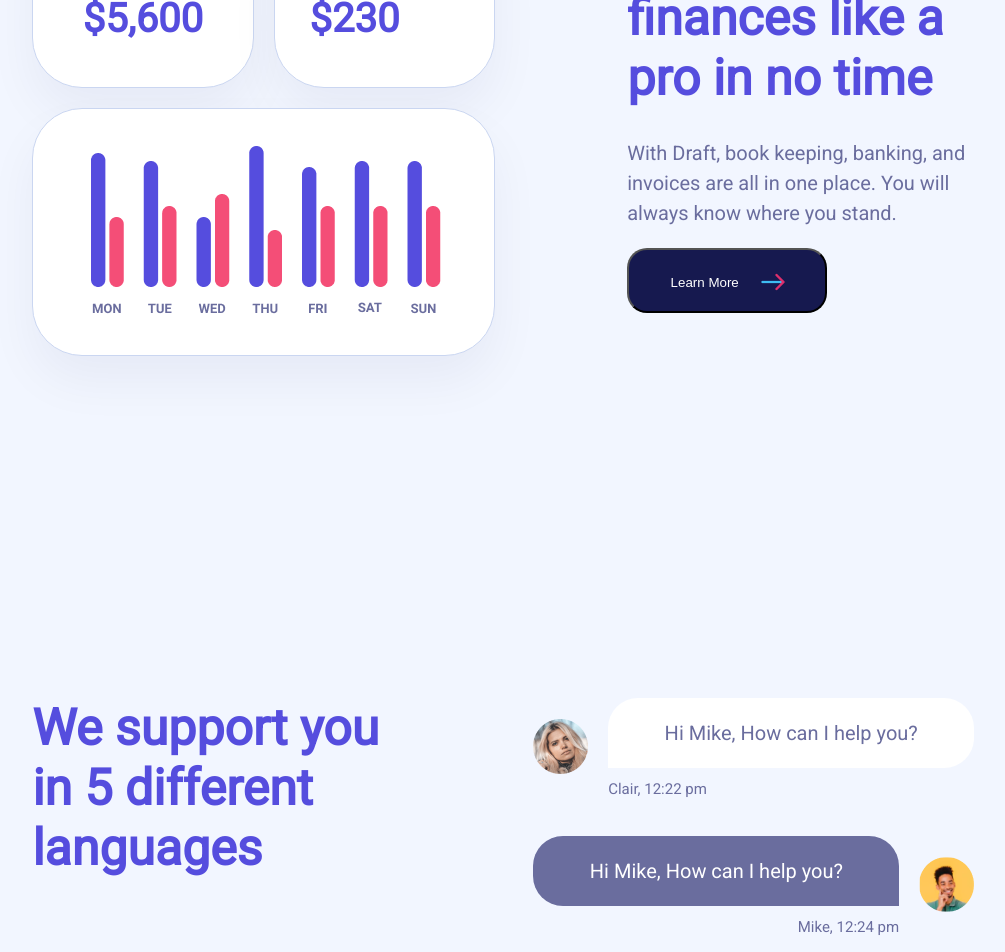
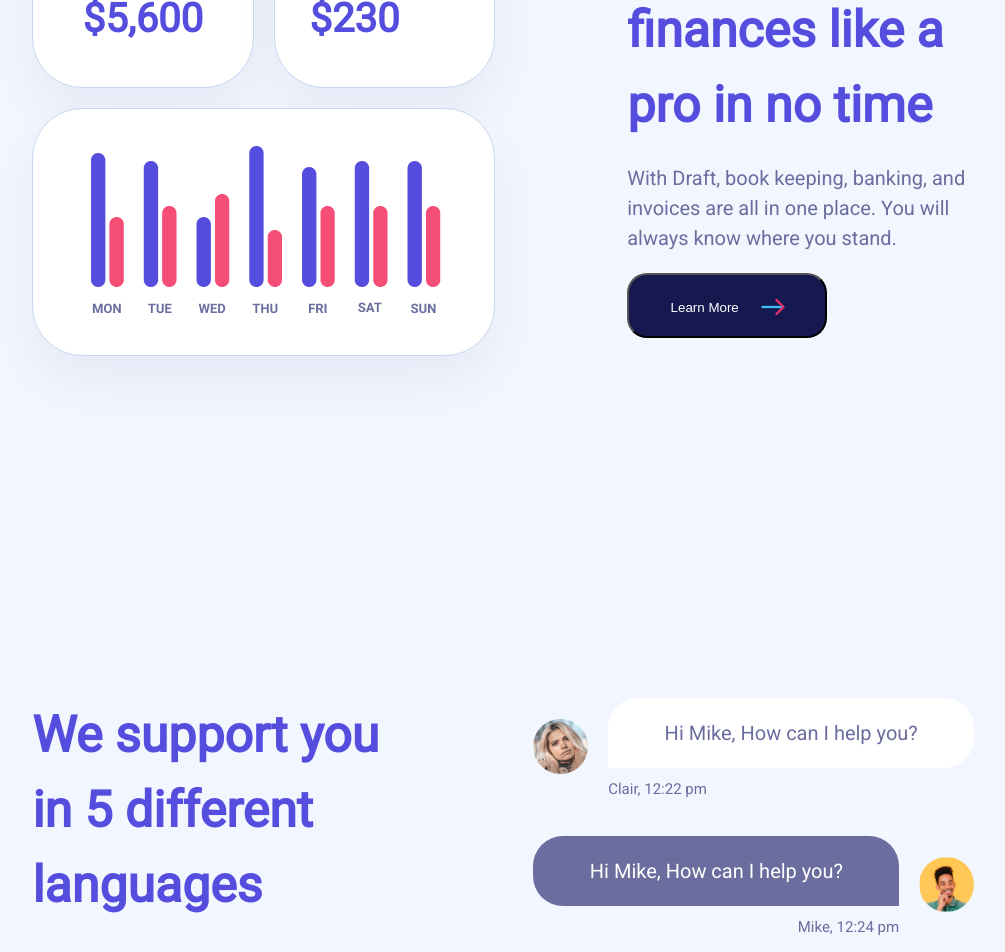
Before and after one commit to sobhanessi/dotSwan, a React (Create React App) app: page / in a window 1280 px wide. Shown: the part 1800-2752 px from the top of the page, without its empty margins (235-1240 px from the left). Built offline with nearby package versions, Linux system fonts and the light colour scheme.

Commit message:
some enhancements on the css file of main page

```diff
--- a/src/components/Footer.jsx
+++ b/src/components/Footer.jsx
@@ -45,7 +45,7 @@
             Privacy policy
           </NavLink>
           <NavLink to='/contact-us' className='footer-links'>
-            Contact s
+            Contact us
           </NavLink>
         </div>
       </div>
--- a/src/components/css/mainPage.css
+++ b/src/components/css/mainPage.css
@@ -13,35 +13,10 @@
 }
 
 #feature-1-first-p {
-  /* One card for all your payments */
-
-  font-family: 'Roboto';
-  font-style: normal;
-  font-weight: 700;
-  font-size: 50px;
-  line-height: 120%;
-  /* or 60px */
-
-  /* Primary */
-
   color: #554dde;
 }
 
 #feature-1-second-p {
-  /* Get 3% back on everything you buy with the Draft card.
-   Register today and enjoy every aspect of your business. */
-
-  /* Body/Main */
-
-  font-family: 'Roboto';
-  font-style: normal;
-  font-weight: 400;
-  font-size: 20px;
-  line-height: 150%;
-  /* or 30px */
-
-  /* Secondary/Light */
-
   color: #6a6d9e;
 }
 
@@ -108,15 +83,6 @@
 
 #last-transaction-p,
 #balance-p {
-  /* Body/Main */
-
-  font-family: 'Roboto';
-  font-style: normal;
-  font-weight: 400;
-  font-size: 20px;
-  line-height: 150%;
-  /* identical to box height, or 30px */
-
   color: #000000;
 
   margin-top: 40px;
@@ -183,42 +149,18 @@
   width: 366px;
   height: 180px;
 
-  font-family: 'Roboto';
-  font-style: normal;
-  font-weight: 700;
-  font-size: 50px;
-  line-height: 120%;
-  /* or 60px */
-
-  /* Primary */
-
   color: #554dde;
 
-  margin-top: 20px;
+  margin-top: 10px;
 }
 
 #draft {
-  /* With Draft, book keeping, banking,
-  and invoices are all in one place.
-  You will always know where you stand. */
-
   width: 366px;
   height: 90px;
 
-  /* Body/Main */
-
-  font-family: 'Roboto';
-  font-style: normal;
-  font-weight: 400;
-  font-size: 20px;
-  line-height: 150%;
-  /* or 30px */
-
-  /* Secondary/Light */
-
   color: #6a6d9e;
 
-  margin-top: -20px;
+  margin-top: 15px;
 }
 
 #learn-more-button {
@@ -250,19 +192,8 @@
 }
 
 #support-first-p {
-  /* We support you in 5 different languages */
-
   width: 366px;
   height: 180px;
-
-  font-family: 'Roboto';
-  font-style: normal;
-  font-weight: 700;
-  font-size: 50px;
-  line-height: 120%;
-  /* or 60px */
-
-  /* Primary */
 
   color: #554dde;
 }
@@ -272,17 +203,6 @@
 
   width: 366px;
   height: 90px;
-
-  /* Body/Main */
-
-  font-family: 'Roboto';
-  font-style: normal;
-  font-weight: 400;
-  font-size: 20px;
-  line-height: 150%;
-  /* or 30px */
-
-  /* Secondary/Light */
 
   color: #6a6d9e;
 }
@@ -297,21 +217,8 @@
 }
 
 #twenty {
-  /* +20 */
-
   width: 34px;
   height: 30px;
-
-  /* Body/Main */
-
-  font-family: 'Roboto';
-  font-style: normal;
-  font-weight: 400;
-  font-size: 20px;
-  line-height: 150%;
-  /* identical to box height, or 30px */
-
-  /* Secondary/Light */
 
   color: #6a6d9e;
 
@@ -359,14 +266,6 @@
 
   color: #6a6d9e;
 
-  /* Body/Main */
-
-  font-family: 'Roboto';
-  font-style: normal;
-  font-weight: 400;
-  font-size: 20px;
-  line-height: 150%;
-
   display: flex;
   justify-content: center;
   align-items: center;
@@ -412,15 +311,6 @@
   justify-content: center;
   align-items: center;
 
-  /* Body/Main */
-
-  font-family: 'Roboto';
-  font-style: normal;
-  font-weight: 400;
-  font-size: 20px;
-  line-height: 150%;
-  /* identical to box height, or 30px */
-
   color: #ffffff;
 }
 
@@ -449,14 +339,6 @@
   align-items: center;
 
   color: #6a6d9e;
-
-  /* Body/Main */
-
-  font-family: 'Roboto';
-  font-style: normal;
-  font-weight: 400;
-  font-size: 20px;
-  line-height: 150%;
 }
 
 #plans-exceptional {
@@ -576,23 +458,10 @@
 }
 
 #manage {
-  /* Manage your business with a simple and efficient account */
-
   width: 340px;
   height: 60px;
 
-  /* Body/Main */
-
-  font-family: 'Roboto';
-  font-style: normal;
-  font-weight: 400;
-  font-size: 20px;
-  line-height: 150%;
-  /* or 30px */
-
   text-align: center;
-
-  /* Secondary/Light */
 
   color: #6a6d9e;
 
@@ -907,17 +776,6 @@
 }
 
 #group-21 p {
-  /* Body/Main */
-
-  font-family: 'Roboto';
-  font-style: normal;
-  font-weight: 400;
-  font-size: 20px;
-  line-height: 150%;
-  /* or 30px */
-
-  /* Secondary/Light */
-
   color: #6a6d9e;
 }
 
@@ -951,18 +809,8 @@
 }
 
 .footer-links {
-  /* Team */
-
   width: 150px;
   height: 30px;
-
-  /* Body/Main */
-
-  font-family: 'Roboto';
-  font-style: normal;
-  font-weight: 400;
-  font-size: 20px;
-  line-height: 150%;
 
   color: #16194f;
 
@@ -970,3 +818,42 @@
 
   margin-bottom: 35px;
 }
+
+#feature-1-first-p,
+#support-first-p,
+#feature-2-manage {
+  font-family: 'Roboto';
+  font-style: normal;
+  font-weight: 700;
+  font-size: 50px;
+  line-height: 120%;
+}
+
+.footer-links,
+#group-21 p,
+#manage,
+#third-chat-p,
+#second-chat-p,
+#first-chat-p,
+#twenty,
+#support-second-p,
+#draft,
+#last-transaction-p,
+#balance-p,
+#feature-1-second-p {
+  font-family: 'Roboto';
+  font-style: normal;
+  font-weight: 400;
+  font-size: 20px;
+  line-height: 150%;
+}
+
+#feature-1-first-p,
+#feature-2-manage,
+#support-first-p {
+  font-family: 'Roboto';
+  font-style: normal;
+  font-weight: 700;
+  font-size: 50px;
+  line-height: 150%;
+}
```
